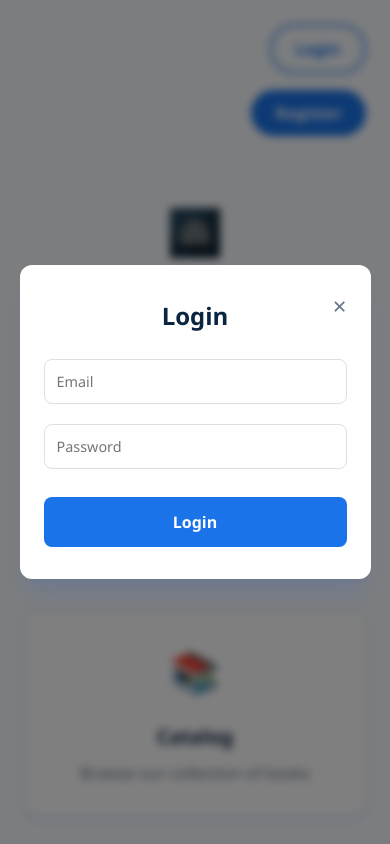
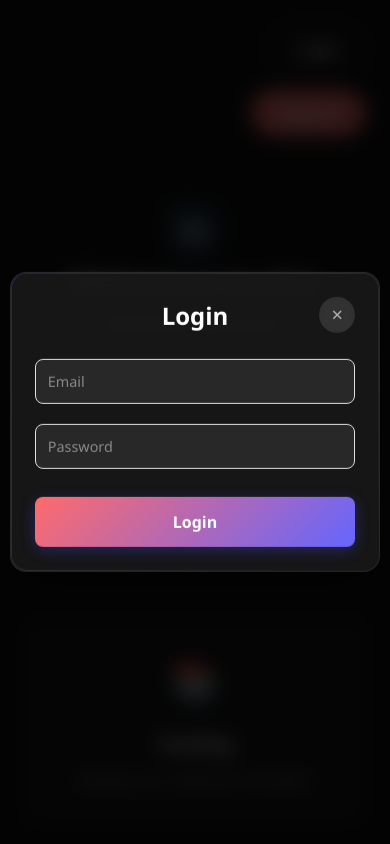
Before and after one commit to Asclepius-crown/Library-Management-System-, a React (Vite) app: page /login in a window 390 px wide. Shown: the top 844 px of the page. Built offline with nearby package versions, Linux system fonts and the light colour scheme.

Commit message:
change thge theme

```diff
--- a/src/pages/LandingPage/LandingPage.css
+++ b/src/pages/LandingPage/LandingPage.css
@@ -1,16 +1,17 @@
-/* LandingPage.css - Modern Blue Theme */
+/* LandingPage.css - Modern Black Glass Theme */
 :root {
-    --primary-blue: #1a73e8;
-    --dark-blue: #0d47a1;
-    --light-blue: #4285f4;
-    --sky-blue: #e8f0fe;
-    --navy-blue: #0a2540;
-    --soft-blue: #f5f9ff;
-    --border-blue: #c5d7f2;
-    --text-primary: #2d3748;
-    --text-secondary: #5f6c87;
-    --error-red: #ef4444;
-    --transition-speed: 0.2s;
+    --primary-dark: #1a1a1a;
+    --darkest: #0d0d0d;
+    --light-dark: #2d2d2d;
+    --soft-dark: #f5f5f5;
+    --charcoal: #1e1e1e;
+    --light-gray: #e6e6e6;
+    --border-dark: #3d3d3d;
+    --text-primary: #ffffff;
+    --text-secondary: #b3b3b3;
+    --error-red: #ff4d4d;
+    --accent-color: #4d4dff;
+    --transition-speed: 0.3s;
 }
 
 .landing-container {
@@ -18,7 +19,7 @@
     flex-direction: column;
     min-height: 100vh;
     font-family: 'Inter', -apple-system, BlinkMacSystemFont, sans-serif;
-    background-color: #f8fbfe;
+    background-color: #121212;
     color: var(--text-primary);
     line-height: 1.6;
     margin: 0;
@@ -45,23 +46,24 @@
 
 .login-btn {
     background-color: transparent;
-    color: var(--primary-blue);
-    border: 2px solid var(--primary-blue);
+    color: var(--text-primary);
+    border: 2px solid var(--border-dark);
 }
 
 .login-btn:hover {
-    background-color: var(--primary-blue);
-    color: white;
+    background-color: var(--light-dark);
+    border-color: var(--accent-color);
 }
 
 .register-btn {
-    background-color: var(--primary-blue);
+    background-color: var(--accent-color);
     color: white;
 }
 
 .register-btn:hover {
-    background-color: var(--dark-blue);
+    background-color: #3a3aff;
     transform: translateY(-1px);
+    box-shadow: 0 4px 12px rgba(77, 77, 255, 0.3);
 }
 
 /* Main Content Section */
@@ -80,11 +82,12 @@
 }
 
 .landing-header h1 {
-    font-size: clamp(2rem, 5vw, 3rem); /* Responsive font size */
+    font-size: clamp(2rem, 5vw, 3rem);
     margin-bottom: 1rem;
-    color: var(--navy-blue);
+    color: var(--text-primary);
     font-weight: 800;
     line-height: 1.2;
+    text-shadow: 0 2px 4px rgba(0, 0, 0, 0.3);
 }
 
 .tagline {
@@ -97,8 +100,8 @@
 .divider {
     width: 80px;
     height: 4px;
-    background-color: var(--primary-blue);
-    margin: 2rem auto; /* Center the divider */
+    background: linear-gradient(90deg, var(--accent-color), transparent);
+    margin: 2rem auto;
     border-radius: 2px;
 }
 
@@ -112,62 +115,44 @@
 }
 
 .nav-button {
-    background: white;
-    border: 1px solid var(--border-blue);
+    background: rgba(30, 30, 30, 0.7);
+    border: 1px solid var(--border-dark);
     border-radius: 12px;
     padding: 2rem 1.5rem;
     cursor: pointer;
     transition: all 0.3s ease;
-    box-shadow: 0 4px 6px -1px rgba(11, 99, 246, 0.1),
-                0 2px 4px -1px rgba(11, 99, 246, 0.06);
+    box-shadow: 0 4px 20px rgba(0, 0, 0, 0.2);
     text-align: center;
     display: flex;
     flex-direction: column;
     align-items: center;
+    backdrop-filter: blur(6px);
 }
 
 .nav-button:hover {
     transform: translateY(-5px);
-    box-shadow: 0 10px 15px -3px rgba(11, 99, 246, 0.1),
-                0 4px 6px -2px rgba(11, 99, 246, 0.05);
-    background-color: var(--soft-blue);
+    box-shadow: 0 10px 25px rgba(0, 0, 0, 0.3);
+    background: rgba(40, 40, 40, 0.8);
+    border-color: var(--accent-color);
 }
 
 .button-icon {
     font-size: 2.5rem;
     margin-bottom: 1.5rem;
-    color: var(--primary-blue);
+    color: var(--accent-color);
 }
 
 .button-text {
     font-size: 1.25rem;
     font-weight: 700;
     margin-bottom: 0.75rem;
-    color: var(--navy-blue);
+    color: var(--text-primary);
 }
 
 .button-description {
     font-size: 1rem;
     color: var(--text-secondary);
     margin: 0;
-}
-
-/* Image Section */
-.image-section {
-    display: flex;
-    justify-content: center;
-    padding: 4rem 2rem;
-    background-color: var(--sky-blue);
-    border-top: 1px solid var(--border-blue);
-    margin-top: auto; /* Push to bottom if content is short */
-}
-
-.library-image {
-    max-width: min(100%, 800px);
-    height: auto;
-    border-radius: 12px;
-    box-shadow: 0 20px 25px -5px rgba(11, 99, 246, 0.1),
-                0 10px 10px -5px rgba(11, 99, 246, 0.04);
 }
 
 /* Auth Modal Styles */
@@ -177,44 +162,91 @@
     left: 0;
     right: 0;
     bottom: 0;
-    background-color: rgba(0, 0, 0, 0.5);
+    background-color: rgba(0, 0, 0, 0.8);
     display: flex;
     justify-content: center;
     align-items: center;
     z-index: 1000;
-    backdrop-filter: blur(4px);
+    backdrop-filter: blur(10px);
+    animation: fadeIn 0.4s cubic-bezier(0.16, 1, 0.3, 1);
+}
+
+@keyframes fadeIn {
+    from { opacity: 0; }
+    to { opacity: 1; }
 }
 
 .auth-form {
-    background: white;
+    background: rgba(30, 30, 30, 0.75);
+    backdrop-filter: blur(16px);
+    -webkit-backdrop-filter: blur(16px);
+    border-radius: 16px;
     padding: 2.5rem;
-    border-radius: 12px;
     width: 90%;
     max-width: 400px;
     position: relative;
-    box-shadow: 0 20px 25px -5px rgba(11, 99, 246, 0.1),
-                0 10px 10px -5px rgba(11, 99, 246, 0.04);
+    box-shadow: 0 25px 50px rgba(0, 0, 0, 0.3);
+    border: 1px solid rgba(255, 255, 255, 0.08);
+    transform-style: preserve-3d;
+    animation: slideUp 0.5s cubic-bezier(0.16, 1, 0.3, 1);
+}
+
+@keyframes slideUp {
+    from {
+        opacity: 0;
+        transform: translateY(20px);
+    }
+    to {
+        opacity: 1;
+        transform: translateY(0);
+    }
+}
+
+.auth-form::before {
+    content: '';
+    position: absolute;
+    inset: 0;
+    border-radius: 16px;
+    padding: 1px;
+    background: linear-gradient(135deg,
+        rgba(77, 77, 255, 0.3) 0%,
+        rgba(255, 255, 255, 0.1) 50%,
+        transparent 100%);
+    -webkit-mask: linear-gradient(#fff 0 0) content-box,
+                 linear-gradient(#fff 0 0);
+    -webkit-mask-composite: xor;
+    mask-composite: exclude;
+    pointer-events: none;
 }
 
 .close-btn {
     position: absolute;
     top: 1.5rem;
     right: 1.5rem;
-    background: none;
+    background: rgba(255, 255, 255, 0.1);
     border: none;
-    font-size: 1.5rem;
+    width: 36px;
+    height: 36px;
+    border-radius: 50%;
+    display: flex;
+    align-items: center;
+    justify-content: center;
+    font-size: 1.25rem;
     cursor: pointer;
-    color: #64748b;
-    transition: color var(--transition-speed);
+    color: var(--text-secondary);
+    transition: all var(--transition-speed) ease;
+    backdrop-filter: blur(4px);
 }
 
 .close-btn:hover {
-    color: var(--navy-blue);
+    background: rgba(255, 77, 77, 0.2);
+    color: var(--error-red);
+    transform: rotate(90deg);
 }
 
 .auth-form h3 {
     margin-bottom: 1.5rem;
-    color: var(--navy-blue);
+    color: var(--text-primary);
     text-align: center;
     font-size: 1.5rem;
     font-weight: 700;
@@ -227,16 +259,24 @@
 .form-group input {
     width: 100%;
     padding: 0.875rem 1rem;
-    border: 1px solid var(--border-blue);
+    background: rgba(255, 255, 255, 0.08);
+    border: 1px solid rgba(255, 255, 255, 0.1);
     border-radius: 8px;
     font-size: 1rem;
-    transition: border-color var(--transition-speed);
+    color: var(--text-primary);
+    transition: all var(--transition-speed) ease;
+}
+
+.form-group input::placeholder {
+    color: var(--text-secondary);
+    opacity: 0.7;
 }
 
 .form-group input:focus {
     outline: none;
-    border-color: var(--primary-blue);
-    box-shadow: 0 0 0 3px rgba(26, 115, 232, 0.2);
+    border-color: var(--accent-color);
+    background: rgba(255, 255, 255, 0.12);
+    box-shadow: 0 0 0 3px rgba(77, 77, 255, 0.2);
 }
 
 .form-group input.error {
@@ -254,7 +294,7 @@
 .submit-btn {
     width: 100%;
     padding: 0.875rem;
-    background-color: var(--primary-blue);
+    background: linear-gradient(135deg, var(--accent-color), #6666ff);
     color: white;
     border: none;
     border-radius: 8px;
@@ -263,11 +303,15 @@
     cursor: pointer;
     transition: all var(--transition-speed);
     margin-top: 0.5rem;
+    position: relative;
+    overflow: hidden;
+    box-shadow: 0 4px 15px rgba(77, 77, 255, 0.3);
 }
 
 .submit-btn:hover:not(:disabled) {
-    background-color: var(--dark-blue);
-    transform: translateY(-1px);
+    background: linear-gradient(135deg, #4545ff, #5d5dff);
+    transform: translateY(-2px);
+    box-shadow: 0 6px 20px rgba(77, 77, 255, 0.4);
 }
 
 .submit-btn:active:not(:disabled) {
@@ -275,9 +319,30 @@
 }
 
 .submit-btn:disabled {
-    background-color: #94a3b8;
+    background: #3d3d3d;
     cursor: not-allowed;
     opacity: 0.7;
+}
+
+.submit-btn::after {
+    content: '';
+    position: absolute;
+    top: 0;
+    left: 0;
+    width: 100%;
+    height: 100%;
+    background: linear-gradient(
+        90deg,
+        rgba(255, 255, 255, 0) 0%,
+        rgba(255, 255, 255, 0.1) 50%,
+        rgba(255, 255, 255, 0) 100%
+    );
+    transform: translateX(-100%);
+    transition: transform 0.6s ease;
+}
+
+.submit-btn:hover::after {
+    transform: translateX(100%);
 }
 
 .submit-error {
@@ -287,21 +352,15 @@
     font-size: 0.875rem;
 }
 
-/* Form Footer Links */
-.form-footer {
-    margin-top: 1.5rem;
-    text-align: center;
-    font-size: 0.875rem;
+/* Floating animation */
+@keyframes float {
+    0% { transform: translateY(0px); }
+    50% { transform: translateY(-8px); }
+    100% { transform: translateY(0px); }
 }
 
-.form-footer a {
-    color: var(--primary-blue);
-    text-decoration: none;
-    font-weight: 500;
-}
-
-.form-footer a:hover {
-    text-decoration: underline;
+.auth-form {
+    animation: float 6s ease-in-out infinite;
 }
 
 /* Responsive Adjustments */
@@ -314,8 +373,9 @@
         padding: 1.5rem;
     }
 
-    .tagline {
-        font-size: 1.1rem;
+    .auth-form {
+        padding: 2rem;
+        backdrop-filter: blur(12px);
     }
 }
 
@@ -325,7 +385,8 @@
     }
 
     .auth-form {
-        padding: 2rem 1.5rem;
+        padding: 1.5rem;
+        width: 95%;
     }
 
     .auth-buttons {
```
